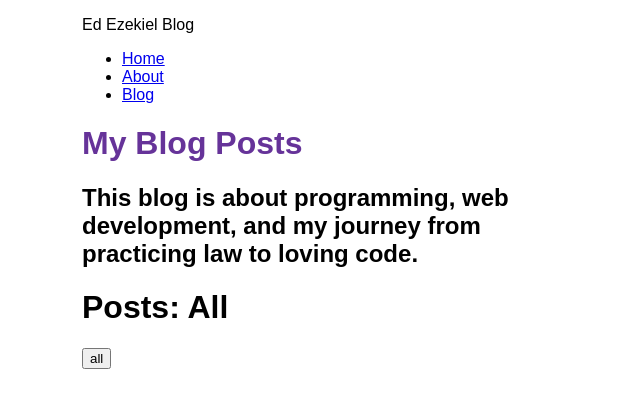
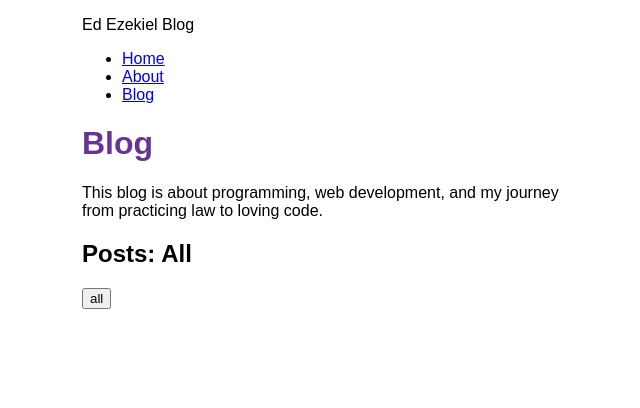
Before and after one commit to edezekiel/ed-ezekiel-blog, a Gatsby site: page /blog in a window 1280 px wide. Shown: the whole page, without its empty margins (308-948 px from the left). Built offline with nearby package versions, Linux system fonts and the light colour scheme; Gatsby itself is replaced by a stand-in of ours.

Commit message:
Edit blog and home pageTitles

```diff
--- a/src/pages/blog.js
+++ b/src/pages/blog.js
@@ -18,14 +18,14 @@ const BlogPage = ({ data }) => {
     .sort((a, b) => b.totalCount - a.totalCount)
 
   return (
-    <Layout pageTitle="My Blog Posts">
+    <Layout pageTitle="Blog">
       <Seo title="Blog" />
-      <h2 className="blogIntro">
+      <p className="blogIntro">
         This blog is about programming, web development, and my journey from
         practicing law to loving code.
-      </h2>
+      </p>
 
-      <h1>Posts: {currentTag === null ? "All" : `${currentTag}`}</h1>
+      <h2>Posts: {currentTag === null ? "All" : `${currentTag}`}</h2>
       <section className="postTags">
         <button onClick={() => setCurrentTag(null)}>all</button>
         {sortedTags.map(tag => (
--- a/src/pages/index.js
+++ b/src/pages/index.js
@@ -6,10 +6,9 @@ import Seo from "../components/seo"
 
 const IndexPage = ({ data }) => {
   return (
-    <Layout pageTitle="Home Page">
+    <Layout pageTitle="Hi, I'm Ed Ezekiel">
       <Seo title="Home"/>
       <section className="heroBanner">
-        <h1>Hi, I'm Ed Ezekiel.</h1>
         <p>
           I'm a frontend web developer and former attorney. Welcome to my web
           development blog. Find me <Link to="/about" id="nav-me">around the web</Link>.
```
